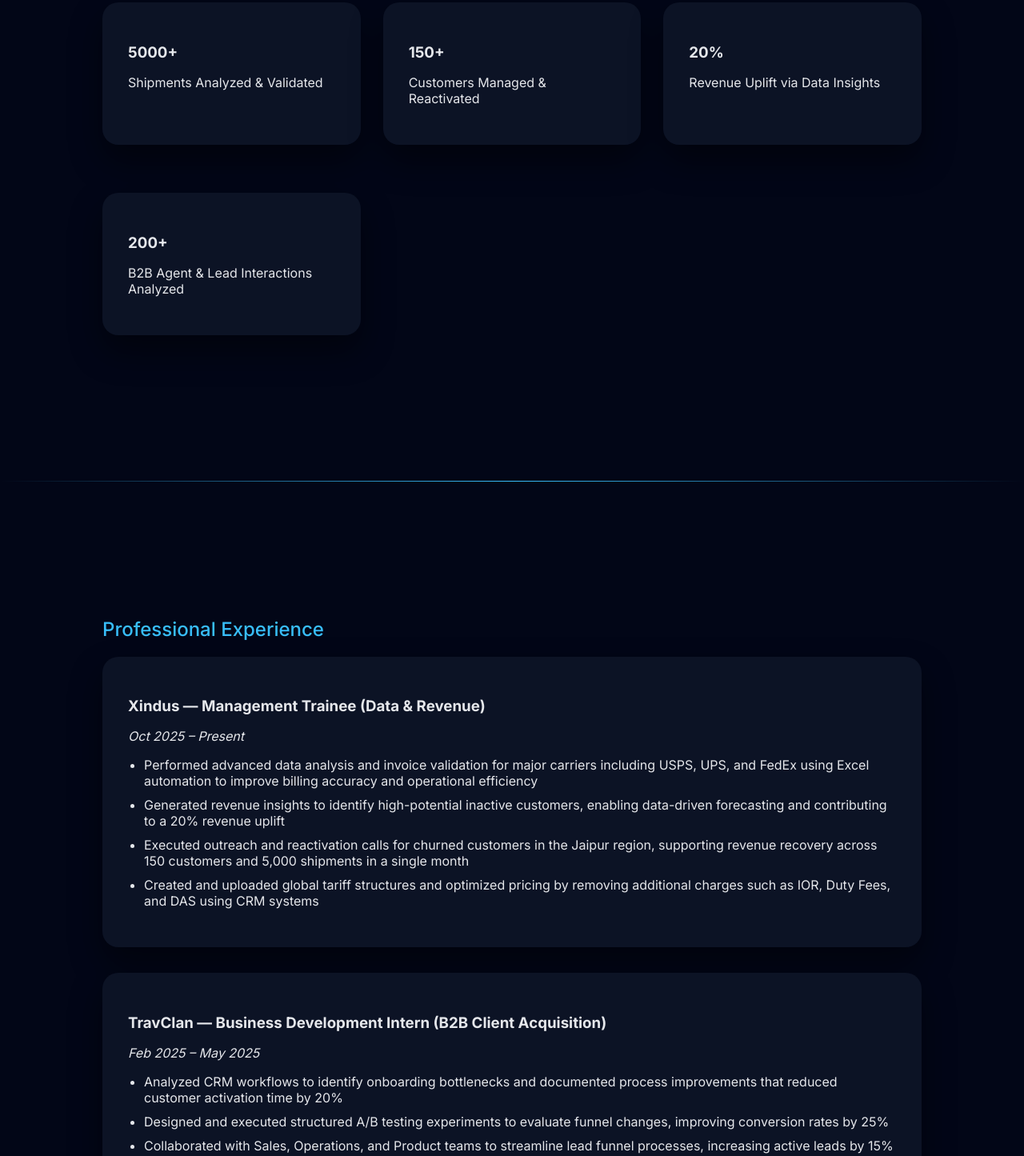
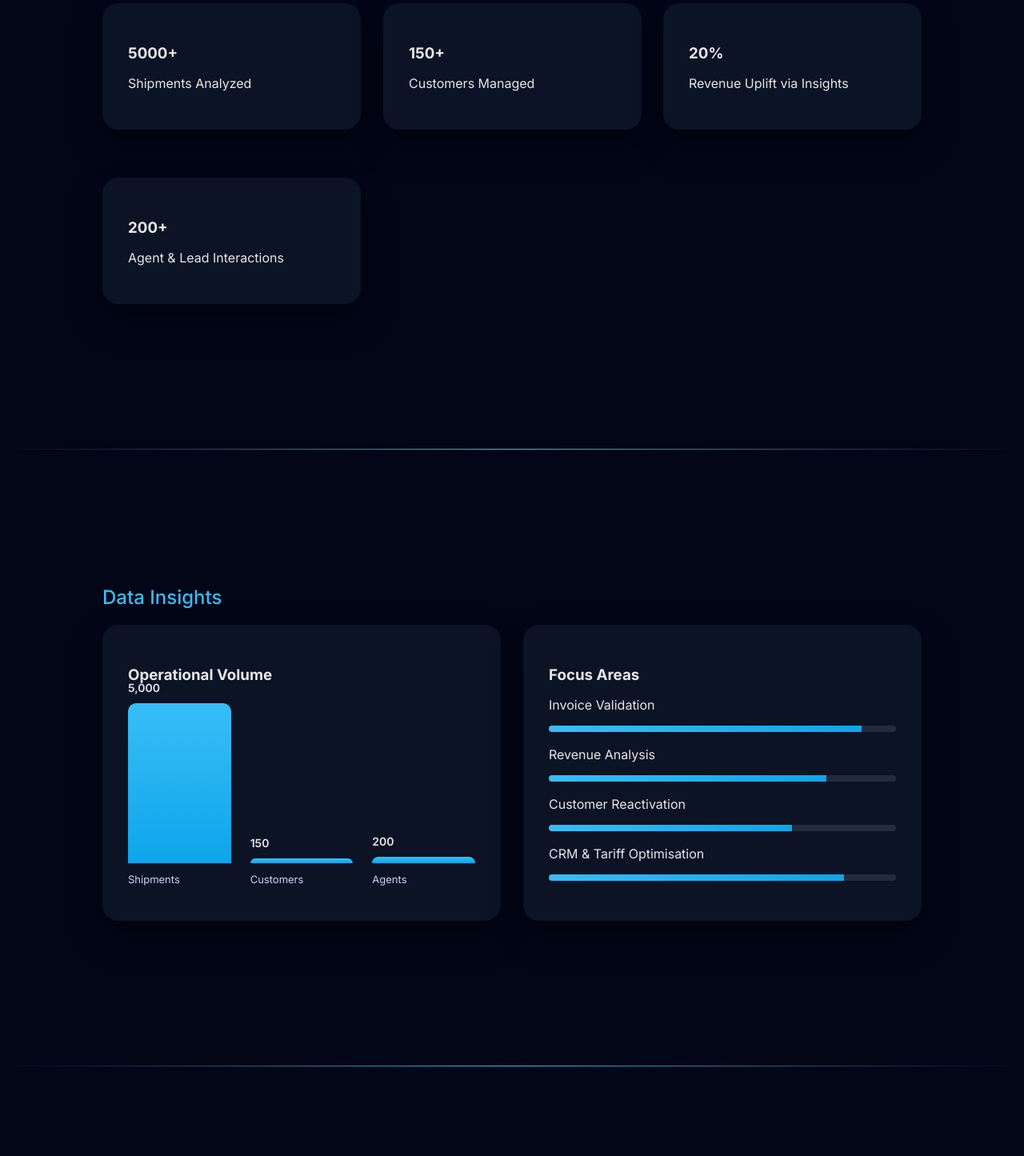
Before and after one commit to tejasood007/Tejas-portfolio, a plain HTML site: page index.html in a window 1280 px wide. Shown: the part 630-2075 px from the top of the page at 80% size. Drawn offline with Linux system fonts and the light colour scheme.

Commit message:
Update index.html

```diff
--- a/index.html
+++ b/index.html
@@ -3,12 +3,12 @@
 <head>
   <meta charset="UTF-8" />
   <meta name="viewport" content="width=device-width, initial-scale=1.0" />
-  <title>Tejas Sood </title>
+  <title>Tejas Sood | Data & Revenue Portfolio</title>
 
   <!-- Google Font -->
   <link href="https://fonts.googleapis.com/css2?family=Inter:wght@300;400;500;600;700&display=swap" rel="stylesheet">
 
-  <!-- Google Analytics (REPLACE G-XXXXXXXXXX) -->
+  <!-- Google Analytics -->
   <script async src="https://www.googletagmanager.com/gtag/js?id=G-30T7EMDE4W"></script>
   <script>
     window.dataLayer = window.dataLayer || [];
@@ -19,14 +19,42 @@
 
   <style>
     * { box-sizing: border-box; scroll-behavior: smooth; }
-    body { margin: 0; font-family: 'Inter', sans-serif; background: #020617; color: #e5e7eb; }
+    body {
+      margin: 0;
+      font-family: 'Inter', sans-serif;
+      background: #020617;
+      color: #e5e7eb;
+    }
 
-    header { padding: 100px 10%; background: radial-gradient(circle at top, #0f172a, #020617); }
+    header {
+      padding: 100px 10%;
+      background: radial-gradient(circle at top, #0f172a, #020617);
+    }
+
     h1 { font-size: 52px; margin-bottom: 12px; }
     h2 { color: #38bdf8; font-weight: 500; }
     h3 { margin-bottom: 6px; }
 
-    section { padding: 90px 10%; }
+    section { padding: 90px 10%; will-change: transform, opacity; }
+
+    nav {
+      position: fixed;
+      top: 0;
+      width: 100%;
+      background: rgba(2,6,23,0.85);
+      backdrop-filter: blur(8px);
+      padding: 14px 10%;
+      display: flex;
+      justify-content: space-between;
+      z-index: 1000;
+    }
+
+    nav a {
+      color: #e5e7eb;
+      text-decoration: none;
+      margin-left: 20px;
+      font-size: 14px;
+    }
 
     .card {
       background: rgba(15,23,42,0.8);
@@ -34,8 +62,11 @@
       border-radius: 20px;
       margin-bottom: 32px;
       box-shadow: 0 20px 40px rgba(0,0,0,0.45);
-      transition: transform .4s;
+      transition: transform .4s ease;
+      transform-style: preserve-3d;
+      will-change: transform;
     }
+
     .card:hover { transform: translateY(-6px); }
 
     .grid {
@@ -58,25 +89,6 @@
       font-weight: 600;
     }
 
-    nav {
-      position: fixed;
-      top: 0;
-      width: 100%;
-      background: rgba(2,6,23,0.85);
-      backdrop-filter: blur(8px);
-      padding: 14px 10%;
-      display: flex;
-      justify-content: space-between;
-      z-index: 1000;
-    }
-
-    nav a {
-      color: #e5e7eb;
-      text-decoration: none;
-      margin-left: 20px;
-      font-size: 14px;
-    }
-
     footer {
       padding: 40px 10%;
       background: #020617;
@@ -90,6 +102,7 @@
       transform: translateY(30px);
       animation: fadeUp 1s ease forwards;
     }
+
     @keyframes fadeUp {
       to { opacity: 1; transform: translateY(0); }
     }
@@ -99,6 +112,7 @@
       transform: translateY(40px);
       transition: all 0.9s ease;
     }
+
     .reveal.active {
       opacity: 1;
       transform: translateY(0);
@@ -110,8 +124,56 @@
       margin: 60px 0;
     }
 
+    /* Charts */
+    .bar-chart {
+      display: flex;
+      align-items: flex-end;
+      height: 200px;
+      gap: 24px;
+      margin-top: 24px;
+    }
+
+    .bar {
+      flex: 1;
+      height: 0;
+      background: linear-gradient(180deg, #38bdf8, #0ea5e9);
+      border-radius: 10px 10px 0 0;
+      position: relative;
+      transition: height 1.2s ease;
+    }
+
+    .bar span {
+      position: absolute;
+      top: -28px;
+      font-size: 14px;
+      font-weight: 600;
+    }
+
+    .bar label {
+      position: absolute;
+      bottom: -28px;
+      font-size: 13px;
+      color: #cbd5f5;
+    }
+
+    .progress-group { margin-bottom: 18px; }
+
+    .progress {
+      background: rgba(255,255,255,0.1);
+      height: 8px;
+      border-radius: 6px;
+      overflow: hidden;
+    }
+
+    .progress span {
+      display: block;
+      height: 100%;
+      width: 0%;
+      background: linear-gradient(90deg, #38bdf8, #0ea5e9);
+      transition: width 1.4s ease;
+    }
+
     ::-webkit-scrollbar { width: 10px; }
-    ::-webkit-scrollbar-track { background: #020617; }
     ::-webkit-scrollbar-thumb {
       background: linear-gradient(180deg, #38bdf8, #0ea5e9);
       border-radius: 8px;
@@ -126,78 +188,79 @@
   <div>
     <a href="#impact">Impact</a>
     <a href="#experience">Experience</a>
-    <a href="#skills">Skills</a>
+    <a href="#charts">Insights</a>
     <a href="#contact">Contact</a>
-    <button id="themeToggle" style="margin-left:20px;padding:6px 12px;border-radius:20px;border:none;cursor:pointer;">🌙</button>
   </div>
 </nav>
 
 <header class="fade-up">
   <h1>Tejas Sood</h1>
   <h2>Data Analyst | Revenue Operations | Business Intelligence</h2>
-  <p>I analyze revenue, customer, and operational data to drive growth decisions, improve efficiency, and scale business performance.</p>
+  <p>I work at the intersection of data, revenue, and operations to drive accurate forecasting, efficiency, and growth.</p>
   <a href="#impact" class="button">View Impact</a>
 </header>
 
 <section id="impact" class="reveal">
   <h2>Key Impact</h2>
   <div class="grid">
+    <div class="card"><h3><span data-count="5000">0</span>+</h3><p>Shipments Analyzed</p></div>
+    <div class="card"><h3><span data-count="150">0</span>+</h3><p>Customers Managed</p></div>
+    <div class="card"><h3><span data-count="20">0</span>%</h3><p>Revenue Uplift via Insights</p></div>
+    <div class="card"><h3><span data-count="200">0</span>+</h3><p>Agent & Lead Interactions</p></div>
+  </div>
+</section>
 
+<div class="divider"></div>
+
+<section id="charts" class="reveal">
+  <h2>Data Insights</h2>
+
+  <div class="grid">
     <div class="card">
-      <h3><span data-count="5000">0</span>+</h3>
-      <p>Shipments Analyzed & Validated</p>
+      <h3>Operational Volume</h3>
+      <div class="bar-chart">
+        <div class="bar" data-value="5000"><span>5,000</span><label>Shipments</label></div>
+        <div class="bar" data-value="150"><span>150</span><label>Customers</label></div>
+        <div class="bar" data-value="200"><span>200</span><label>Agents</label></div>
+      </div>
     </div>
 
     <div class="card">
-      <h3><span data-count="150">0</span>+</h3>
-      <p>Customers Managed & Reactivated</p>
+      <h3>Focus Areas</h3>
+      <div class="progress-group"><p>Invoice Validation</p><div class="progress"><span data-progress="90"></span></div></div>
+      <div class="progress-group"><p>Revenue Analysis</p><div class="progress"><span data-progress="80"></span></div></div>
+      <div class="progress-group"><p>Customer Reactivation</p><div class="progress"><span data-progress="70"></span></div></div>
+      <div class="progress-group"><p>CRM & Tariff Optimisation</p><div class="progress"><span data-progress="85"></span></div></div>
     </div>
-
-    <div class="card">
-      <h3><span data-count="20">0</span>%</h3>
-      <p>Revenue Uplift via Data Insights</p>
-    </div>
-
-    <div class="card">
-      <h3><span data-count="200">0</span>+</h3>
-      <p>B2B Agent & Lead Interactions Analyzed</p>
-    </div>
-
   </div>
 </section>
-
 
 <div class="divider"></div>
 
 <section id="experience" class="reveal">
   <h2>Professional Experience</h2>
 
-  <!-- XINDUS -->
   <div class="card">
     <h3>Xindus — Management Trainee (Data & Revenue)</h3>
     <p><i>Oct 2025 – Present</i></p>
     <ul>
-      <li>Performed advanced data analysis and invoice validation for major carriers including USPS, UPS, and FedEx using Excel automation to improve billing accuracy and operational efficiency</li>
-      <li>Generated revenue insights to identify high-potential inactive customers, enabling data-driven forecasting and contributing to a 20% revenue uplift</li>
-      <li>Executed outreach and reactivation calls for churned customers in the Jaipur region, supporting revenue recovery across 150 customers and 5,000 shipments in a single month</li>
-      <li>Created and uploaded global tariff structures and optimized pricing by removing additional charges such as IOR, Duty Fees, and DAS using CRM systems</li>
+      <li>Performed invoice validation and advanced data analysis for USPS, UPS, and FedEx using Excel automation</li>
+      <li>Generated revenue insights to identify inactive customers, contributing to a 20% revenue uplift</li>
+      <li>Reactivated churned customers across 150 accounts and 5,000 shipments in Jaipur region</li>
+      <li>Created global tariff structures and optimised pricing by removing IOR, Duty, and DAS charges</li>
     </ul>
   </div>
 
-  <!-- TRAVCLAN -->
   <div class="card">
-    <h3>TravClan — Business Development Intern (B2B Client Acquisition)</h3>
+    <h3>TravClan — Business Development Intern (B2B)</h3>
     <p><i>Feb 2025 – May 2025</i></p>
     <ul>
-      <li>Analyzed CRM workflows to identify onboarding bottlenecks and documented process improvements that reduced customer activation time by 20%</li>
-      <li>Designed and executed structured A/B testing experiments to evaluate funnel changes, improving conversion rates by 25%</li>
-      <li>Collaborated with Sales, Operations, and Product teams to streamline lead funnel processes, increasing active leads by 15%</li>
-      <li>Built and maintained Excel dashboards tracking performance insights from 200+ agent interactions to support data-driven decisions</li>
+      <li>Analysed CRM workflows and reduced onboarding time by 20%</li>
+      <li>Designed A/B tests improving conversion rates by 25%</li>
+      <li>Built Excel dashboards from 200+ agent interactions to support decisions</li>
     </ul>
   </div>
-
 </section>
-
 
 <div class="divider"></div>
 
@@ -205,87 +268,55 @@
   <h2>Contact</h2>
   <div class="card">
     <p>Email: tejassood196@gmail.com</p>
-    <p>LinkedIn: linkedin.com/in/https://www.linkedin.com/in/tejas-sood-ba9ba6219/</p>
-
-    <!-- Resume Download (Tracked) -->
-    <a
-      class="button"
-      href="Tejas_Sood_Resume.pdf"
-      download
-      onclick="trackResumeDownload()"
-    >
-      Download Resume
-    </a>
+    <p>LinkedIn: https://www.linkedin.com/in/tejas-sood-ba9ba6219/</p>
+    <a class="button" href="Tejas_Sood_Resume.pdf" download onclick="trackResumeDownload()">Download Resume</a>
   </div>
 </section>
 
 <footer>
-  © 2025 Tejas Sood. Built for scale and clarity.
+  © 2025 Tejas Sood. Built with data, clarity, and intent.
 </footer>
 
 <script>
-  // Reveal on scroll
-  window.addEventListener('scroll', () => {
-    document.querySelectorAll('.reveal').forEach(el => {
-      if (el.getBoundingClientRect().top < window.innerHeight - 80) {
-        el.classList.add('active');
-      }
+  /* Reveal sections */
+  const revealObserver = new IntersectionObserver(entries => {
+    entries.forEach(e => e.isIntersecting && e.target.classList.add("active"));
+  }, { threshold: 0.25 });
+
+  document.querySelectorAll(".reveal").forEach(el => revealObserver.observe(el));
+
+  /* KPI counters */
+  document.addEventListener("DOMContentLoaded", () => {
+    const counters = document.querySelectorAll("[data-count]");
+    const run = () => counters.forEach(c => {
+      let cur = 0, target = +c.dataset.count, step = Math.ceil(target / 80);
+      const tick = () => {
+        cur += step;
+        if (cur >= target) c.textContent = target;
+        else { c.textContent = cur; requestAnimationFrame(tick); }
+      };
+      tick();
     });
+    const obs = new IntersectionObserver(e => e[0].isIntersecting && run(), { threshold: 0.3 });
+    obs.observe(document.getElementById("impact"));
   });
 
-  // Theme toggle
+  /* Charts */
   document.addEventListener("DOMContentLoaded", () => {
-    const toggle = document.getElementById("themeToggle");
-    toggle.addEventListener("click", () => {
-      document.body.classList.toggle("light");
-      toggle.textContent = toggle.textContent === "🌙" ? "☀️" : "🌙";
-    });
+    const chartObs = new IntersectionObserver(e => {
+      if (e[0].isIntersecting) {
+        document.querySelectorAll(".bar").forEach(b => b.style.height = Math.min(b.dataset.value / 50, 100) + "%");
+        document.querySelectorAll(".progress span").forEach(p => p.style.width = p.dataset.progress + "%");
+        chartObs.disconnect();
+      }
+    }, { threshold: 0.4 });
+    chartObs.observe(document.getElementById("charts"));
   });
 
-  // KPI Counter
-  document.addEventListener("DOMContentLoaded", () => {
-    const counters = document.querySelectorAll("[data-count]");
-    let done = false;
-
-    const animate = () => {
-      if (done) return;
-      done = true;
-
-      counters.forEach(counter => {
-        const target = +counter.dataset.count;
-        let current = 0;
-        const step = Math.ceil(target / 80);
-
-        const tick = () => {
-          current += step;
-          if (current >= target) {
-            counter.textContent = target;
-          } else {
-            counter.textContent = current;
-            requestAnimationFrame(tick);
-          }
-        };
-        tick();
-      });
-    };
-
-    const observer = new IntersectionObserver(entries => {
-      if (entries[0].isIntersecting) {
-        animate();
-        observer.disconnect();
-      }
-    }, { threshold: 0.3 });
-
-    observer.observe(document.getElementById("impact"));
-  });
-
-  // Resume download tracking
+  /* Resume tracking */
   function trackResumeDownload() {
     if (typeof gtag === "function") {
-      gtag("event", "resume_download", {
-        event_category: "engagement",
-        event_label: "Tejas_Sood_Resume"
-      });
+      gtag("event", "resume_download", { event_category: "engagement" });
     }
   }
 </script>
```
